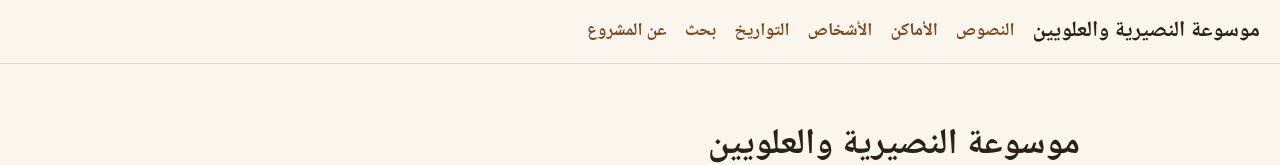
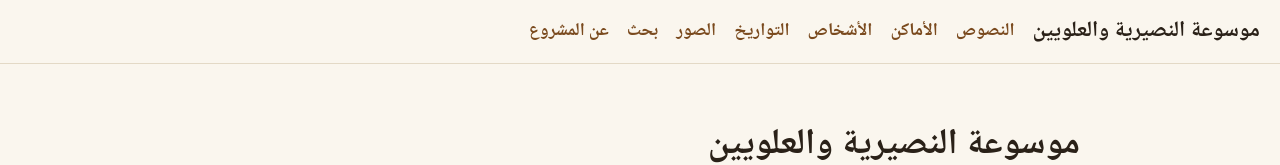
Before and after one commit to nusayri-encyclopedia/nusayri-encyclopedia.github.io, an Astro site: page / in a window 1280 px wide. Shown: the top 165 px of the page. Built offline with nearby package versions, Linux system fonts and the light colour scheme; Astro itself is replaced by a stand-in of ours.

Commit message:
Add 'photos' link to the header in L.astro

```diff
--- a/src/layouts/L.astro
+++ b/src/layouts/L.astro
@@ -15,5 +15,5 @@ input[type=search],input.f{width:100%;padding:10px;font:inherit;border:1px solid
 .tag{display:inline-block;background:#efe5d0;border-radius:6px;padding:0 8px;font-size:13px;color:var(--acc)}
 .mut{color:var(--mut);font-size:14px}
 </style></head><body>
-<header><a class="t" href={b+'/'}>موسوعة النصيرية والعلويين</a><a href={b+'/texts/'}>النصوص</a><a href={b+'/places/'}>الأماكن</a><a href={b+'/people/'}>الأشخاص</a><a href={b+'/dates/'}>التواريخ</a><a href={b+'/search/'}>بحث</a><a href={b+'/about/'}>عن المشروع</a></header>
+<header><a class="t" href={b+'/'}>موسوعة النصيرية والعلويين</a><a href={b+'/texts/'}>النصوص</a><a href={b+'/places/'}>الأماكن</a><a href={b+'/people/'}>الأشخاص</a><a href={b+'/dates/'}>التواريخ</a><a href={b+'/photos/'}>الصور</a><a href={b+'/search/'}>بحث</a><a href={b+'/about/'}>عن المشروع</a></header>
 <main data-pagefind-body><slot/></main></body></html>
```
